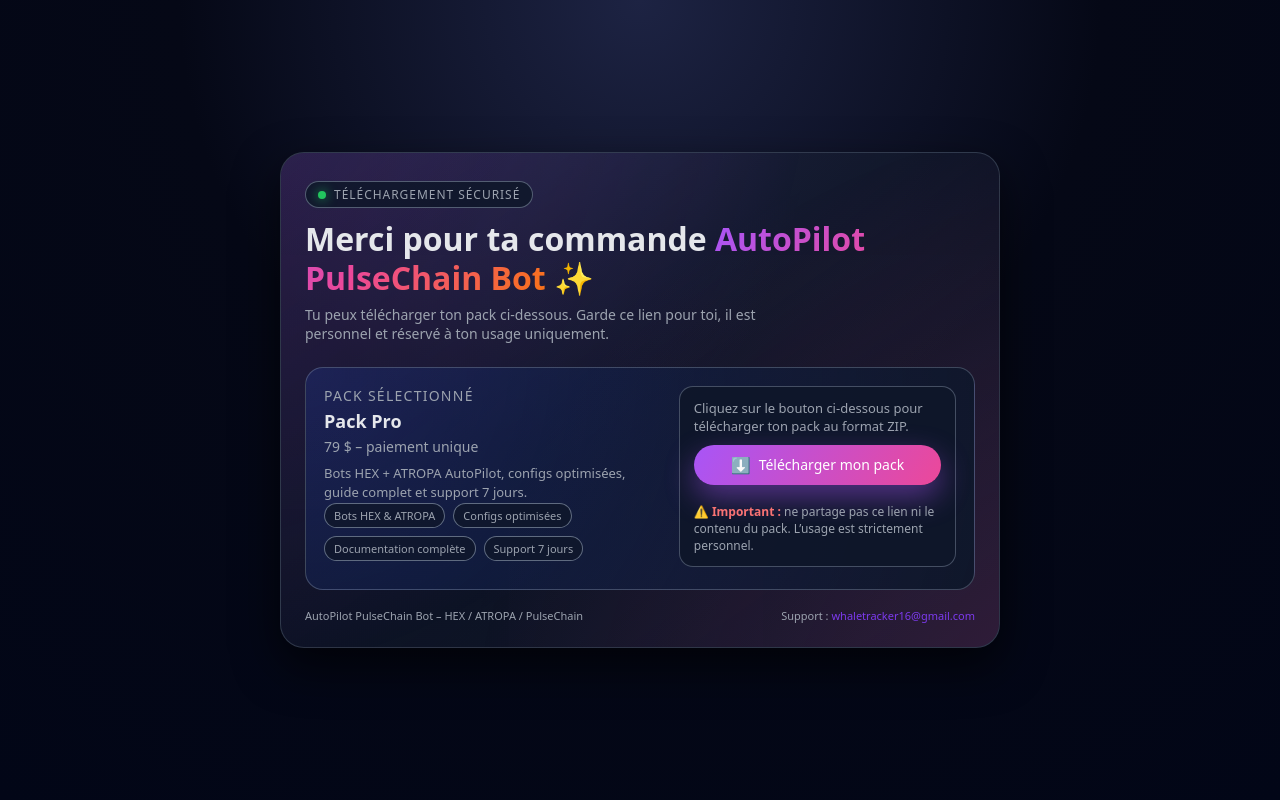
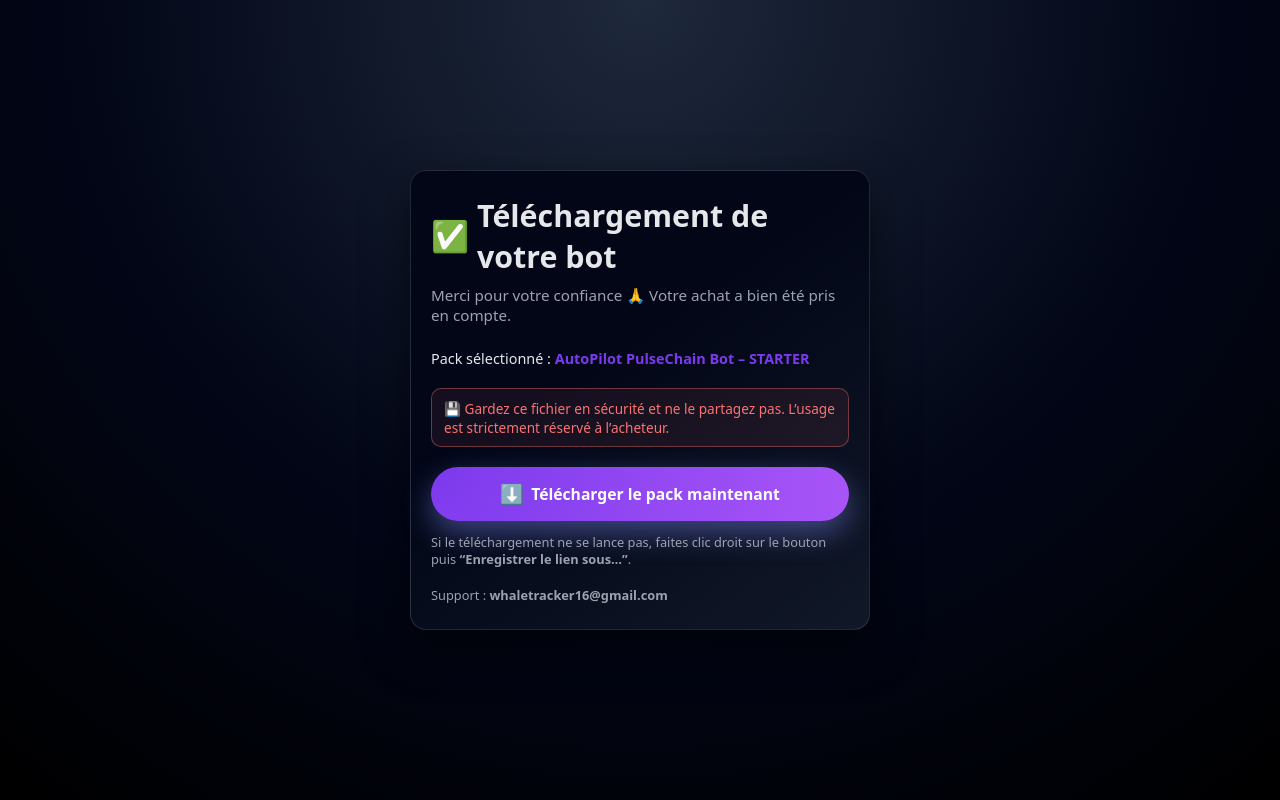
Before and after one commit to whaletrackerio/autopilot-pulsechain, a plain HTML site: page livraison.html in a window 1280 px wide. Drawn offline with Linux system fonts and the light colour scheme.

Commit message:
Revamp delivery page layout and styles
Updated the layout and styling of the delivery page, including changes to the title, card design, and download button. Improved accessibility and user experience with new text and structure.

```diff
--- a/livraison.html
+++ b/livraison.html
@@ -1,24 +1,20 @@
 <!DOCTYPE html>
 <html lang="fr">
 <head>
-  <meta charset="UTF-8" />
-  <title>AutoPilot PulseChain Bot – Téléchargement du pack</title>
-  <meta name="viewport" content="width=device-width, initial-scale=1" />
-
+  <meta charset="UTF-8">
+  <title>AutoPilot PulseChain Bot – Téléchargement</title>
+  <meta name="viewport" content="width=device-width, initial-scale=1">
   <style>
     :root {
       --bg: #050816;
-      --bg-soft: #0b1020;
-      --card: #111827;
+      --card: #0f172a;
       --accent: #a855f7;
       --accent-soft: #7c3aed;
-      --accent-strong: #ec4899;
       --text: #e5e7eb;
       --muted: #9ca3af;
-      --border: #1f2937;
       --danger: #f97373;
       --radius-lg: 16px;
-      --shadow-soft: 0 18px 45px rgba(0,0,0,0.65);
+      --shadow-soft: 0 18px 45px rgba(0,0,0,0.55);
     }
 
     * {
@@ -29,342 +25,171 @@
 
     body {
       min-height: 100vh;
-      font-family: system-ui, -apple-system, BlinkMacSystemFont, "SF Pro Text",
-        "Segoe UI", sans-serif;
-      color: var(--text);
-      background: radial-gradient(circle at top, #1d2343 0, #050816 45%, #020617 100%);
       display: flex;
       align-items: center;
       justify-content: center;
-      padding: 32px 16px;
+      background: radial-gradient(circle at top, #1e293b 0, #020617 55%, #000 100%);
+      font-family: system-ui, -apple-system, BlinkMacSystemFont, "Segoe UI", sans-serif;
+      color: var(--text);
+      padding: 16px;
     }
 
-    .wrapper {
+    .card {
+      background: linear-gradient(145deg, #020617, #020617 40%, #111827 100%);
+      border-radius: var(--radius-lg);
+      box-shadow: var(--shadow-soft);
+      padding: 24px 20px;
+      max-width: 460px;
       width: 100%;
-      max-width: 720px;
-      background: linear-gradient(145deg, rgba(148,163,184,0.06), rgba(15,23,42,0.95));
-      border-radius: 24px;
-      box-shadow: var(--shadow-soft);
-      border: 1px solid rgba(148,163,184,0.25);
-      padding: 28px 24px 24px;
-      position: relative;
-      overflow: hidden;
-    }
-
-    .glow {
-      position: absolute;
-      inset: -120px;
-      background:
-        radial-gradient(circle at top left, rgba(168,85,247,0.28), transparent 55%),
-        radial-gradient(circle at bottom right, rgba(236,72,153,0.22), transparent 55%);
-      opacity: 0.9;
-      pointer-events: none;
-    }
-
-    .wrapper-inner {
-      position: relative;
-      z-index: 1;
-    }
-
-    .badge {
-      display: inline-flex;
-      align-items: center;
-      gap: 8px;
-      padding: 4px 12px;
-      border-radius: 999px;
-      background: rgba(15,23,42,0.85);
-      border: 1px solid rgba(148,163,184,0.5);
-      font-size: 12px;
-      text-transform: uppercase;
-      letter-spacing: 0.08em;
-      color: var(--muted);
-      margin-bottom: 12px;
-    }
-
-    .badge-dot {
-      width: 8px;
-      height: 8px;
-      border-radius: 999px;
-      background: #22c55e;
-      box-shadow: 0 0 12px rgba(34,197,94,0.9);
+      border: 1px solid rgba(148,163,184,0.2);
     }
 
     h1 {
-      font-size: clamp(26px, 3vw, 32px);
-      line-height: 1.2;
-      margin-bottom: 8px;
+      font-size: 1.6rem;
+      margin-bottom: 0.5rem;
+      display: flex;
+      align-items: center;
+      gap: 0.5rem;
     }
 
     h1 span {
-      background: linear-gradient(120deg, #a855f7, #ec4899, #f97316);
-      -webkit-background-clip: text;
-      color: transparent;
+      font-size: 1.9rem;
     }
 
     .subtitle {
-      font-size: 14px;
+      font-size: 0.95rem;
       color: var(--muted);
-      max-width: 520px;
-      margin-bottom: 24px;
-    }
-
-    .card {
-      background: radial-gradient(circle at top left, rgba(30,64,175,0.25), rgba(15,23,42,0.98));
-      border-radius: 18px;
-      padding: 18px 18px 16px;
-      border: 1px solid rgba(148,163,184,0.35);
-      margin-bottom: 18px;
-      display: grid;
-      grid-template-columns: minmax(0,1.1fr) minmax(0,0.9fr);
-      gap: 16px;
-      align-items: flex-start;
-    }
-
-    @media (max-width: 700px) {
-      .card {
-        grid-template-columns: minmax(0,1fr);
-      }
-    }
-
-    .card-title {
-      font-size: 14px;
-      text-transform: uppercase;
-      letter-spacing: 0.09em;
-      color: var(--muted);
-      margin-bottom: 4px;
+      margin-bottom: 1.5rem;
     }
 
     .pack-name {
-      font-size: 18px;
       font-weight: 600;
-      margin-bottom: 4px;
+      color: var(--accent-soft);
     }
 
-    .pack-price {
-      font-size: 14px;
-      color: var(--muted);
-      margin-bottom: 8px;
+    .info {
+      font-size: 0.9rem;
+      margin-bottom: 1.2rem;
+      line-height: 1.4;
     }
 
-    .pack-desc {
-      font-size: 13px;
-      color: var(--muted);
-      line-height: 1.5;
+    .warning {
+      background: rgba(248, 113, 113, 0.08);
+      border: 1px solid rgba(248, 113, 113, 0.4);
+      color: var(--danger);
+      padding: 0.6rem 0.75rem;
+      border-radius: 10px;
+      font-size: 0.85rem;
+      margin-bottom: 1.2rem;
     }
 
-    .info-chip-group {
-      display: flex;
-      flex-wrap: wrap;
-      gap: 8px;
-      margin-bottom: 12px;
-    }
-
-    .info-chip {
-      font-size: 11px;
-      padding: 4px 9px;
-      border-radius: 999px;
-      border: 1px solid rgba(148,163,184,0.6);
-      color: var(--muted);
-      background: rgba(15,23,42,0.8);
-    }
-
-    .download-box {
-      background: rgba(15,23,42,0.9);
-      border-radius: 14px;
-      padding: 12px 14px;
-      border: 1px solid rgba(148,163,184,0.4);
-      display: flex;
-      flex-direction: column;
-      gap: 10px;
-    }
-
-    .download-label {
-      font-size: 13px;
-      color: var(--muted);
-    }
-
-    .primary-btn {
+    .btn-download {
       display: inline-flex;
+      align-items: center;
       justify-content: center;
-      align-items: center;
-      gap: 8px;
-      padding: 9px 16px;
+      gap: 0.45rem;
+      width: 100%;
+      padding: 0.85rem 1rem;
       border-radius: 999px;
       border: none;
       cursor: pointer;
-      font-size: 14px;
-      font-weight: 500;
+      background: radial-gradient(circle at top left, var(--accent-soft), var(--accent));
       color: white;
-      background: linear-gradient(120deg, #a855f7, #ec4899);
-      box-shadow: 0 12px 30px rgba(168,85,247,0.45);
+      font-size: 0.98rem;
+      font-weight: 600;
       text-decoration: none;
-      transition: transform 0.12s ease, box-shadow 0.12s ease, filter 0.12s ease;
-      white-space: nowrap;
+      transition: transform 0.1s ease, box-shadow 0.1s ease, opacity 0.1s ease;
+      box-shadow: 0 12px 30px rgba(129, 140, 248, 0.45);
+      margin-bottom: 0.8rem;
     }
 
-    .primary-btn:hover {
+    .btn-download:hover {
       transform: translateY(-1px);
-      filter: brightness(1.05);
-      box-shadow: 0 16px 38px rgba(168,85,247,0.6);
+      box-shadow: 0 18px 40px rgba(129, 140, 248, 0.6);
+      opacity: 0.95;
     }
 
-    .primary-btn:active {
-      transform: translateY(0);
-      box-shadow: 0 8px 22px rgba(168,85,247,0.5);
+    .btn-download span.icon {
+      font-size: 1.2rem;
     }
 
-    .primary-btn span.icon {
-      font-size: 16px;
+    .footnote {
+      font-size: 0.8rem;
+      color: var(--muted);
+      line-height: 1.4;
     }
 
-    .warning {
-      font-size: 12px;
-      color: var(--muted);
-      margin-top: 8px;
-    }
-
-    .warning strong {
-      color: #f97373;
-      font-weight: 600;
-    }
-
-    .foot {
-      margin-top: 18px;
-      display: flex;
-      justify-content: space-between;
-      gap: 12px;
-      font-size: 11px;
-      color: var(--muted);
-      flex-wrap: wrap;
-    }
-
-    .foot a {
-      color: var(--accent-soft);
-      text-decoration: none;
-    }
-
-    .foot a:hover {
-      text-decoration: underline;
+    .error {
+      color: var(--danger);
+      font-size: 0.9rem;
+      margin-top: 0.8rem;
     }
   </style>
 </head>
 <body>
-  <main class="wrapper">
-    <div class="glow"></div>
-    <div class="wrapper-inner">
-      <div class="badge">
-        <span class="badge-dot"></span>
-        Téléchargement sécurisé
-      </div>
+  <div class="card">
+    <h1>
+      <span>✅</span>
+      <span>Téléchargement de votre bot</span>
+    </h1>
+    <p class="subtitle">
+      Merci pour votre confiance 🙏 Votre achat a bien été pris en compte.
+    </p>
 
-      <h1>
-        Merci pour ta commande <span>AutoPilot PulseChain Bot</span> ✨
-      </h1>
-      <p class="subtitle">
-        Tu peux télécharger ton pack ci-dessous. Garde ce lien pour toi, il est
-        personnel et réservé à ton usage uniquement.
-      </p>
+    <p class="info">
+      Pack sélectionné : <span id="packName" class="pack-name">Starter</span>
+    </p>
 
-      <section class="card">
-        <div>
-          <p class="card-title">Pack sélectionné</p>
-          <p class="pack-name" id="pack-name">Pack Pro</p>
-          <p class="pack-price" id="pack-price">79&nbsp;$ – paiement unique</p>
-          <p class="pack-desc" id="pack-desc">
-            Automatisation de ton trading HEX & ATROPA sur PulseChain, avec
-            documentation et configs optimisées.
-          </p>
+    <div class="warning">
+      💾 Gardez ce fichier en sécurité et ne le partagez pas.
+      L’usage est strictement réservé à l’acheteur.
+    </div>
 
-          <div class="info-chip-group" id="pack-chips"></div>
-        </div>
+    <a id="downloadBtn" class="btn-download" href="#" download>
+      <span class="icon">⬇️</span>
+      <span>Télécharger le pack maintenant</span>
+    </a>
 
-        <div class="download-box">
-          <p class="download-label">
-            Cliquez sur le bouton ci-dessous pour télécharger ton pack au format ZIP.
-          </p>
+    <p id="errorMsg" class="error" style="display:none;">
+      Impossible d’identifier le pack. Merci de contacter le support avec votre preuve d’achat.
+    </p>
 
-          <a id="download-btn" class="primary-btn" href="#" download>
-            <span class="icon">⬇️</span>
-            <span>Télécharger mon pack</span>
-          </a>
+    <p class="footnote">
+      Si le téléchargement ne se lance pas, faites clic droit sur le bouton puis
+      <strong>“Enregistrer le lien sous…”</strong>.<br><br>
+      Support : <strong>whaletracker16@gmail.com</strong>
+    </p>
+  </div>
 
-          <p class="warning">
-            ⚠️ <strong>Important :</strong> ne partage pas ce lien ni le contenu du pack.
-            L’usage est strictement personnel.
-          </p>
-        </div>
-      </section>
-
-      <div class="foot">
-        <span>AutoPilot PulseChain Bot – HEX / ATROPA / PulseChain</span>
-        <span>Support : <a href="mailto:whaletracker16@gmail.com">whaletracker16@gmail.com</a></span>
-      </div>
-    </div>
-  </main>
-
-    <script>
-    // Récupération du paramètre ?pack= dans l'URL
-    const params = new URLSearchParams(window.location.search);
-    const packParam = (params.get("pack") || "pro").toLowerCase();
-
-    // Packs + IDs Google Drive
-    // Format lien direct : https://drive.google.com/uc?export=download&id=ID_DU_FICHIER
-    const packs = {
-      starter: {
-        name: "Pack Starter",
-        price: "39 $ – paiement unique",
-        desc: "1 bot ATROPA, config de base, guide PDF d’installation rapide.",
-        chips: ["1 bot ATROPA", "Config de base", "Support 3 jours (mail)"],
-        driveId: "1cW2s25-E-9ZEfOG0fsmTJdJUvZFrvi7t"
-      },
-      pro: {
-        name: "Pack Pro",
-        price: "79 $ – paiement unique",
-        desc: "Bots HEX + ATROPA AutoPilot, configs optimisées, guide complet et support 7 jours.",
-        chips: ["Bots HEX & ATROPA", "Configs optimisées", "Documentation complète", "Support 7 jours"],
-        driveId: "1fyrN12wAMNIVjyQVEYpi2TJgEqkjaXNG"
-      },
-      ultimate: {
-        name: "Pack Ultimate",
-        price: "149 $ – paiement unique",
-        desc: "Bots HEX + ATROPA + Scalper, mises à jour futures, priorité support et ressources bonus.",
-        chips: ["HEX + ATROPA + Scalper", "Mises à jour incluses", "Priorité support", "Ressources bonus"],
-        driveId: "1pkunOM6n1pWeY9F_MhoojCMGZh976DAs"
-      }
+  <script>
+    // Mapping des packs -> liens Google Drive
+    const LINKS = {
+      starter: "https://drive.google.com/uc?export=download&id=1SOCIGU-tiATzw-F2YxpGY4m3YSmlKhBM",
+      pro:     "https://drive.google.com/uc?export=download&id=ID_DRIVE_PRO_A_METTRE_ICI",
+      ultimate:"https://drive.google.com/uc?export=download&id=ID_DRIVE_ULTIMATE_A_METTRE_ICI"
     };
 
-    // Choix du pack (fallback sur Pro si inconnu)
-    const pack = packs[packParam] || packs.pro;
+    const PACK_LABELS = {
+      starter: "AutoPilot PulseChain Bot – STARTER",
+      pro: "AutoPilot PulseChain Bot – PRO",
+      ultimate: "AutoPilot PulseChain Bot – ULTIMATE"
+    };
 
-    // Construction du lien de téléchargement Google Drive
-    let downloadUrl = "#";
-    if (pack.driveId) {
-      downloadUrl = `https://drive.google.com/uc?export=download&id=${pack.driveId}`;
-    }
+    const params = new URLSearchParams(window.location.search);
+    const pack = (params.get("pack") || "starter").toLowerCase();
 
-    // Injection dans la page
-    document.getElementById("pack-name").textContent = pack.name;
-    document.getElementById("pack-price").innerHTML = pack.price;
-    document.getElementById("pack-desc").textContent = pack.desc;
+    const packNameEl = document.getElementById("packName");
+    const downloadBtn = document.getElementById("downloadBtn");
+    const errorMsg = document.getElementById("errorMsg");
 
-    const chipsContainer = document.getElementById("pack-chips");
-    chipsContainer.innerHTML = "";
-    pack.chips.forEach((c) => {
-      const span = document.createElement("span");
-      span.className = "info-chip";
-      span.textContent = c;
-      chipsContainer.appendChild(span);
-    });
-
-    const downloadBtn = document.getElementById("download-btn");
-    downloadBtn.href = downloadUrl;
-
-    if (downloadUrl === "#") {
-      downloadBtn.textContent = "Lien de téléchargement bientôt disponible";
-      downloadBtn.style.opacity = "0.6";
-      downloadBtn.style.pointerEvents = "none";
+    if (LINKS[pack]) {
+      packNameEl.textContent = PACK_LABELS[pack] || "Pack " + pack;
+      downloadBtn.href = LINKS[pack];
+    } else {
+      packNameEl.textContent = "Pack inconnu";
+      downloadBtn.style.display = "none";
+      errorMsg.style.display = "block";
     }
   </script>
-
 </body>
 </html>
```
